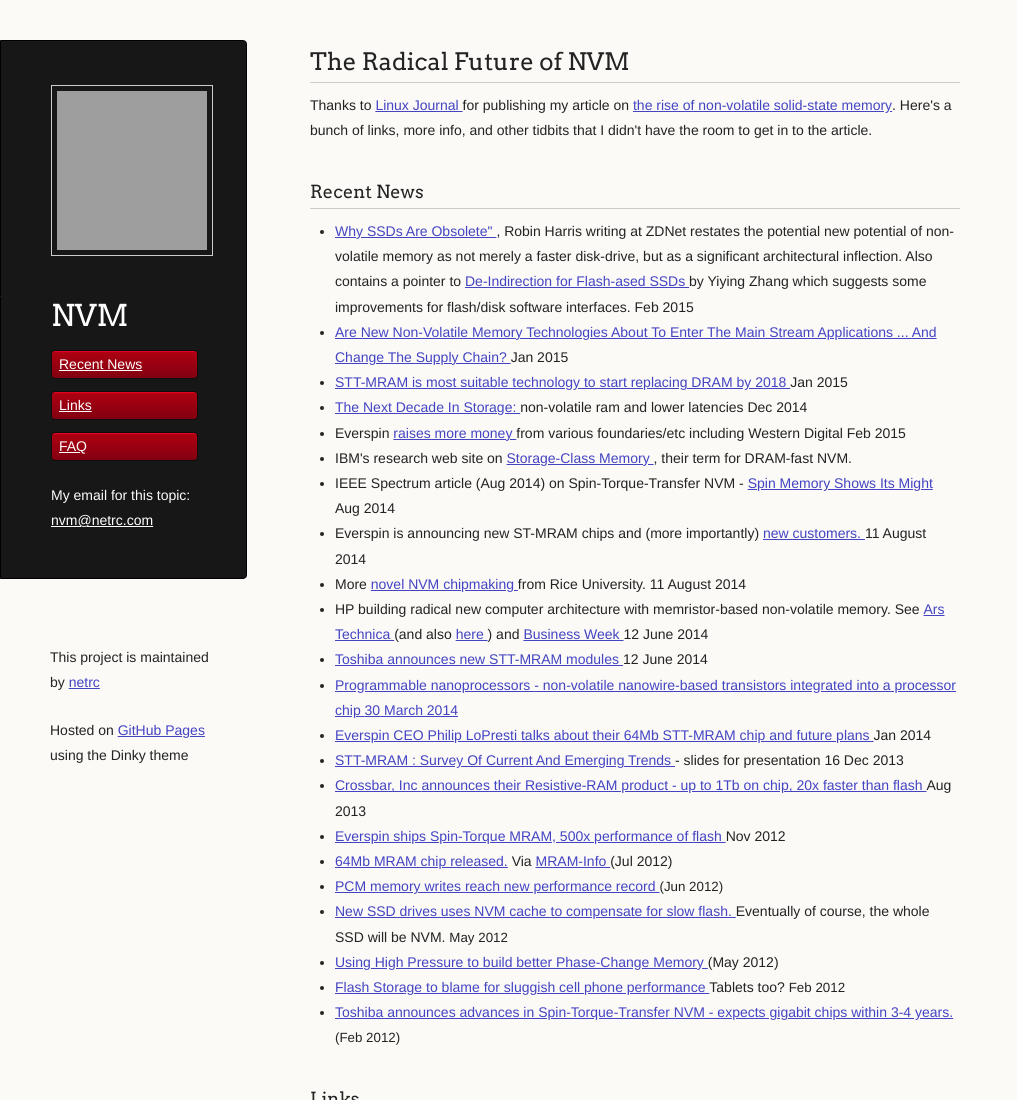
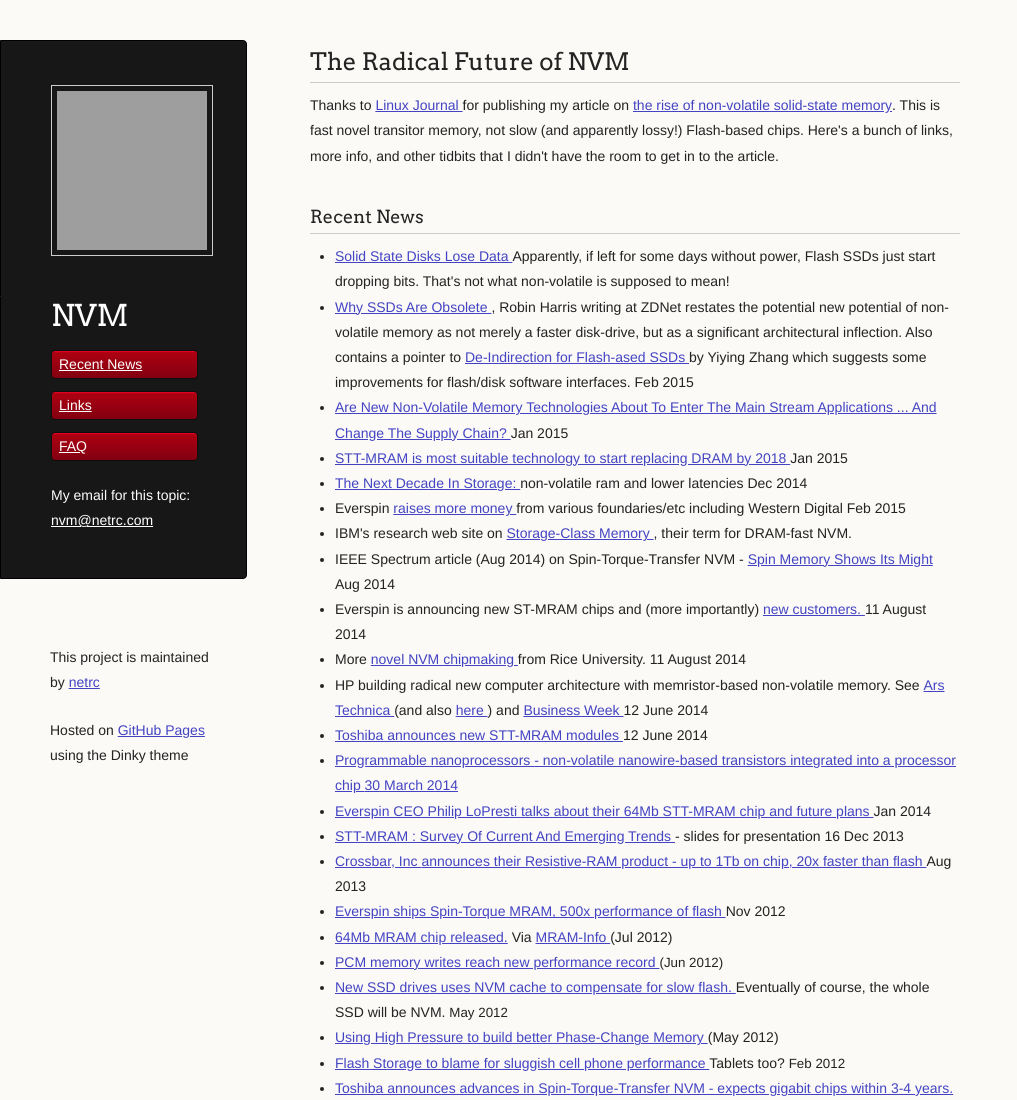
Before and after one commit to netrc/nvm, a plain HTML site: page index.html in a window 1280 px wide. Shown: the top 1100 px of the page, without its empty margins (0-1017 px from the left). Drawn offline with nearby package versions, Linux system fonts and the light colour scheme; grey boxes are pictures that could not be loaded.

Commit message:
new item; change link style

```diff
--- a/index.html
+++ b/index.html
@@ -44,12 +44,14 @@
 <h2> The Radical Future of NVM </h2>
 Thanks to <a href="http://www.linuxjournal.com">Linux Journal </a>for publishing my article on
 <a href="http://www.linuxjournaldigital.com/linuxjournal/201209?pg=106#pg106">the rise of non-volatile solid-state memory</a>.
+This is <i> fast </i> novel transitor memory, not slow (and apparently lossy!) Flash-based chips.
 Here's a bunch of links, more info, and other tidbits
 that I didn't have the room to get in to the article.
 
 <h3 id="recentnews"> Recent News </h3>
 <ul>
-  <li> <a href="http://www.zdnet.com/article/why-ssds-are-obsolete/"> Why SSDs Are Obsolete" </a>, Robin Harris writing at ZDNet restates the potential new potential of non-volatile memory as not merely a faster disk-drive, but as a significant architectural inflection. Also contains a pointer to <a href="http://research.cs.wisc.edu/adsl/Publications/yiying-thesis13.pdf"> De-Indirection for Flash-ased SSDs </a> by Yiying Zhang which suggests some improvements for flash/disk software interfaces. <i class="Date"> Feb 2015 </i>
+  <li> <a href="http://www.zdnet.com/article/solid-state-disks-lose-data-if-left-without-power-for-just-a-few-days/"> Solid State Disks Lose Data </a> Apparently, if left for some days without power, Flash SSDs just start dropping bits. That's not what non-volatile is supposed to mean!
+  <li> <a href="http://www.zdnet.com/article/why-ssds-are-obsolete/"> Why SSDs Are Obsolete </a>, Robin Harris writing at ZDNet restates the potential new potential of non-volatile memory as not merely a faster disk-drive, but as a significant architectural inflection. Also contains a pointer to <a href="http://research.cs.wisc.edu/adsl/Publications/yiying-thesis13.pdf"> De-Indirection for Flash-ased SSDs </a> by Yiying Zhang which suggests some improvements for flash/disk software interfaces. <i class="Date"> Feb 2015 </i>
   <li> <a href="http://www.i-micronews.com/mems-sensors-news/5008-are-new-non-volatile-memory-technologies-about-to-enter-the-main-stream-applications-and-change-the-supply-chain.html"> Are New Non-Volatile Memory Technologies About To Enter The Main Stream Applications ... And Change The Supply Chain? </a> <i class="Date"> Jan 2015 </i>
   <li> <a href="http://www.mram-info.com/yole-sees-stt-mram-most-suitable-technology-start-replacing-dram-2018"> STT-MRAM is most suitable technology to start replacing DRAM by 2018 </a> <i class="Date"> Jan 2015 </i>
   <li> <a href="http://www.druva.com/blog/next-decade-storage/"> The Next Decade In Storage: </a> non-volatile ram and lower latencies <i class="Date"> Dec 2014 </i>
```
